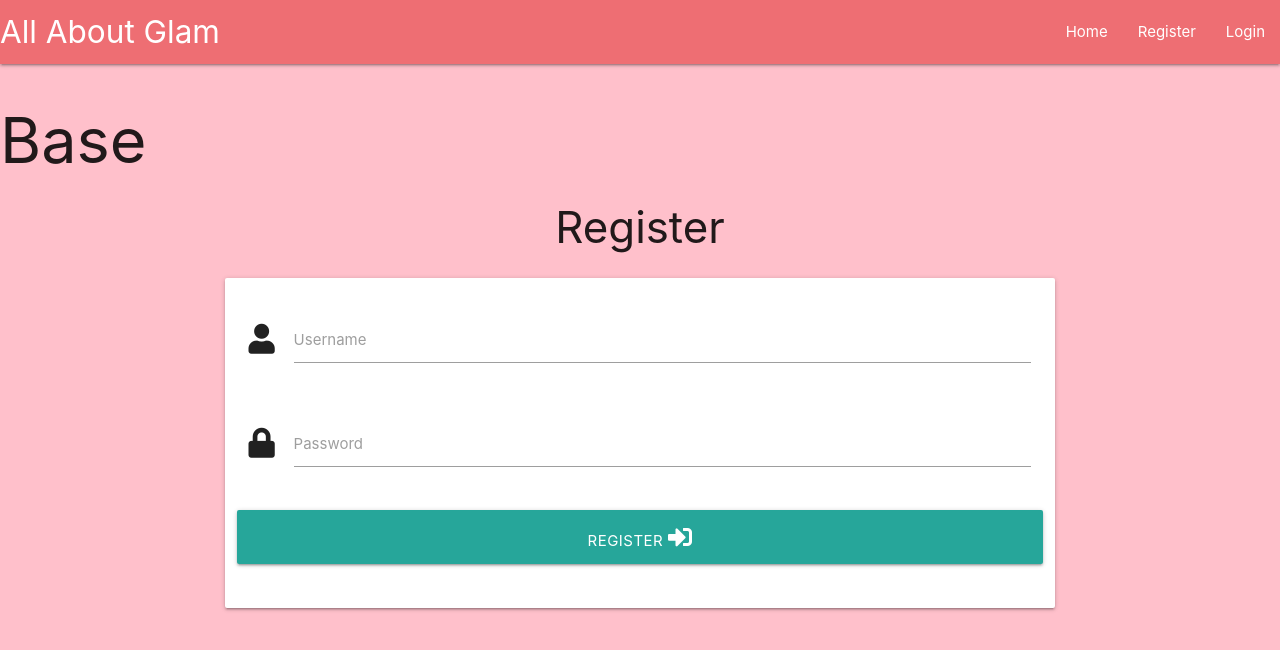
After one commit to Vasileia-Apostolou/all_about_glam_blog, a Flask app: page /register in a window 1280 px wide. The commit adds this page. Shown: the top 650 px of the page. Run offline with Flask 2, Linux system fonts and the light colour scheme; some libraries are stand-ins or nearby versions.

Commit message:
Add Register template

```diff
--- a/app.py
+++ b/app.py
@@ -4,6 +4,7 @@ from flask import  (
     redirect, request, session, url_for)
 from flask_pymongo import PyMongo
 from bson.objectid import ObjectId
+from werkzeug.security import generate_password_hash, check_password_hash
 if os.path.exists("env.py"):
     import env
 
@@ -23,6 +24,10 @@ def blog_posts():
     blogs = mongo.db.blogpost.find()
     return render_template("blogpost.html", blogs=blogs)
 
+@app.route("/register", methods=["GET", "POST"])
+def register():
+    return render_template("register.html")
+
 
 if __name__ == "__main__":
     app.run(host=os.environ.get("IP"),
--- a/templates/base.html
+++ b/templates/base.html
@@ -19,7 +19,7 @@
 			<a href="#" data-target="mobile-demo" class="sidenav-trigger"><i class="fas fa-bars"></i></a>
 			<ul class="right hide-on-med-and-down">
 				<li><a href="{{ url_for('blog_posts') }}">Home</a></li>
-				<li><a href="register.html">Register</a></li>
+				<li><a href="{{ url_for('register') }}">Register</a></li>
 				<li><a href="login.html">Login</a></li>
 			</ul>
 		</div>
@@ -28,7 +28,7 @@
 	<ul class="sidenav" id="mobile-demo">
         <li><h4 class="center-align">All About Glam</h4></li>
 		<li><a href="{{ url_for('blog_posts') }}">Home</a></li>
-		<li><a href="register.html">Register</a></li>
+		<li><a href="{{ url_for('register') }}">Register</a></li>
 		<li><a href="login.html">Login</a></li>
 	</ul>
 </header>
--- /dev/null
+++ b/templates/register.html
@@ -0,0 +1,30 @@
+{% extends "base.html" %}
+{% block content %}
+
+<h3 class="center-align">Register</h3>
+
+<div class="row">
+	<form class="col s12 m8 offset-m2" method="POST" action="{{ url_for('register') }}">
+		<div class="card-panel">
+			<div class="row">
+				<div class="input-field col s12">
+				    <i class="fas fa-user prefix"></i>
+                    <input id="username" name="username" type="text" class="validate">
+					<label for="username">Username</label>
+				</div>
+            </div>
+				<div class="row">
+					<div class="input-field col s12">
+                        <i class="fas fa-lock prefix"></i>
+						<input id="password" name="password" type="password" class="validate">
+						<label for="password">Password</label>
+					</div>
+				</div>
+                <div class="row">
+                   <button type="submit" class="col s12 btn-large">Register <i class="fas fa-sign-in-alt"></i></button>
+                </div>
+		</div>
+	</form>
+</div>
+
+{% endblock %}
```
